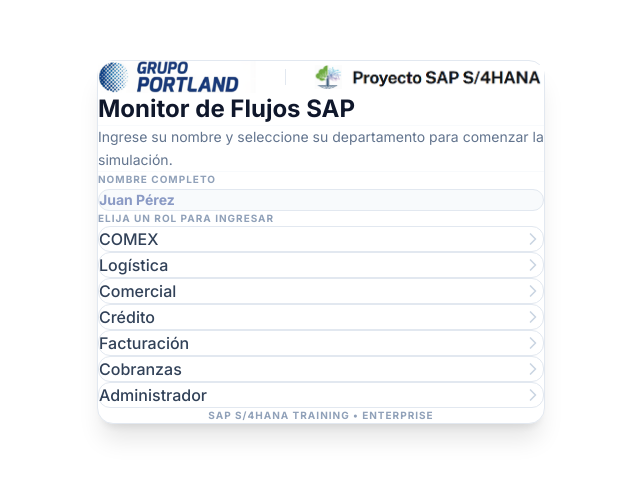
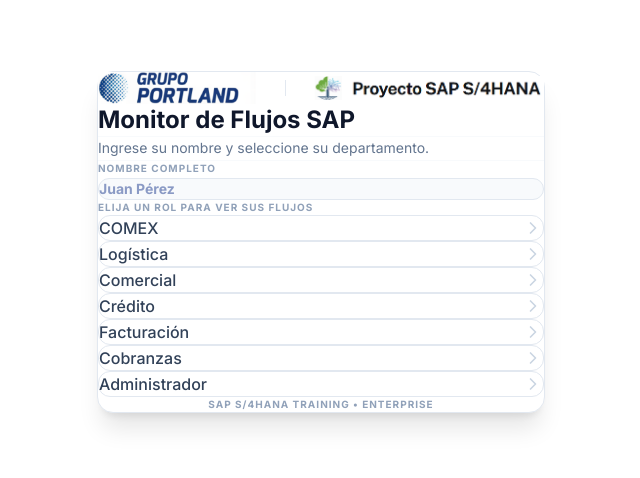
Before and after one commit to GarfioHook/SAP-TRAINING, a React (Vite) app: page / in a window 1280 px wide. Shown: the part 158-636 px from the top of the page, without its empty margins (319-959 px from the left). Built offline with nearby package versions, Linux system fonts and the light colour scheme; no server answers; the database is empty.

Commit message:
Update App.jsx

```diff
--- a/src/App.jsx
+++ b/src/App.jsx
@@ -97,7 +97,7 @@
           </div>
           <h1 className="text-2xl font-bold text-slate-900 mb-2 pt-4">Monitor de Flujos SAP</h1>
           <p className="text-slate-500 py-10 mb-6 text-sm leading-relaxed border-y border-slate-50">
-            Ingrese su nombre y seleccione su departamento para comenzar la simulación.
+            Ingrese su nombre y seleccione su departamento.
           </p>
 
           <div className="space-y-6 text-left">
@@ -112,7 +112,7 @@
               />
             </div>
             <div className="pt-4">
-              <label className="text-[10px] font-bold text-slate-400 uppercase tracking-widest block mb-2">Elija un ROL para ingresar</label>
+              <label className="text-[10px] font-bold text-slate-400 uppercase tracking-widest block mb-2">Elija un ROL para ver sus Flujos</label>
 
               <div className="space-y-3">
                 {TEAMS.map((team) => (
```
